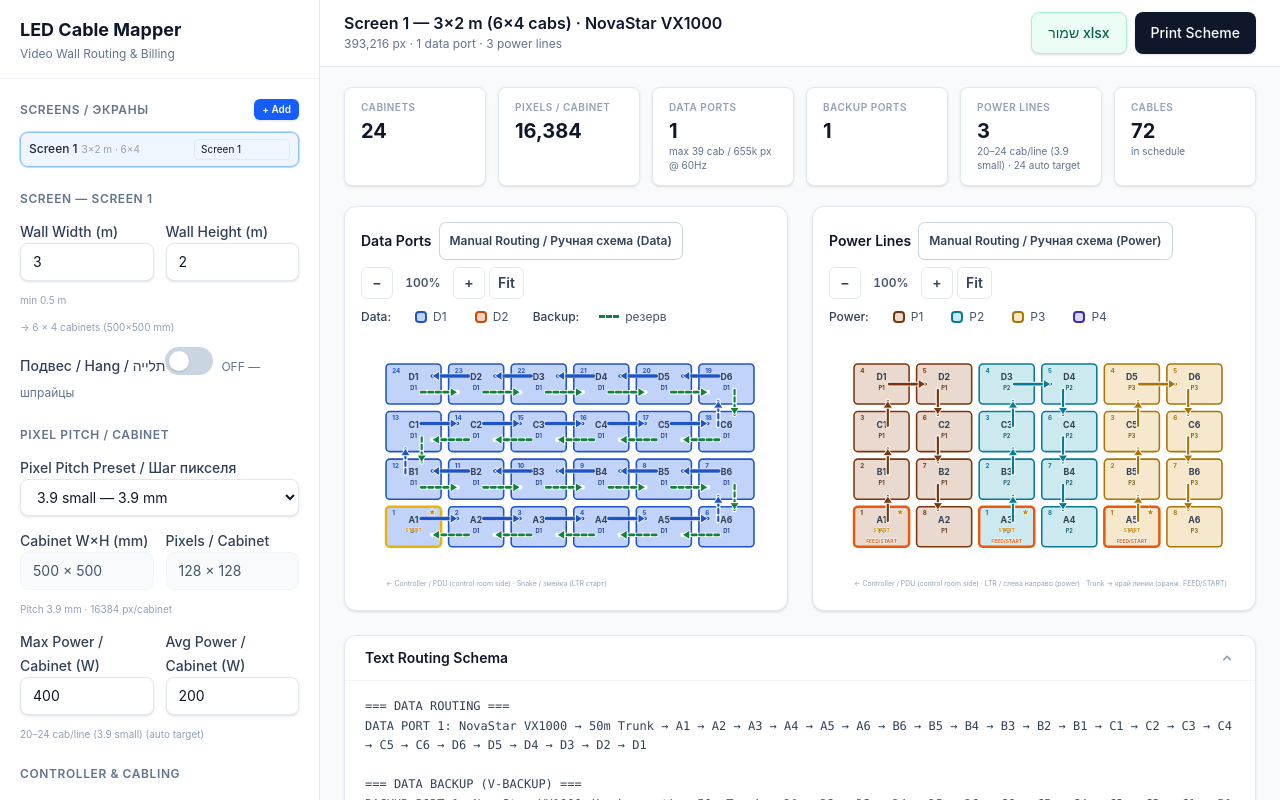
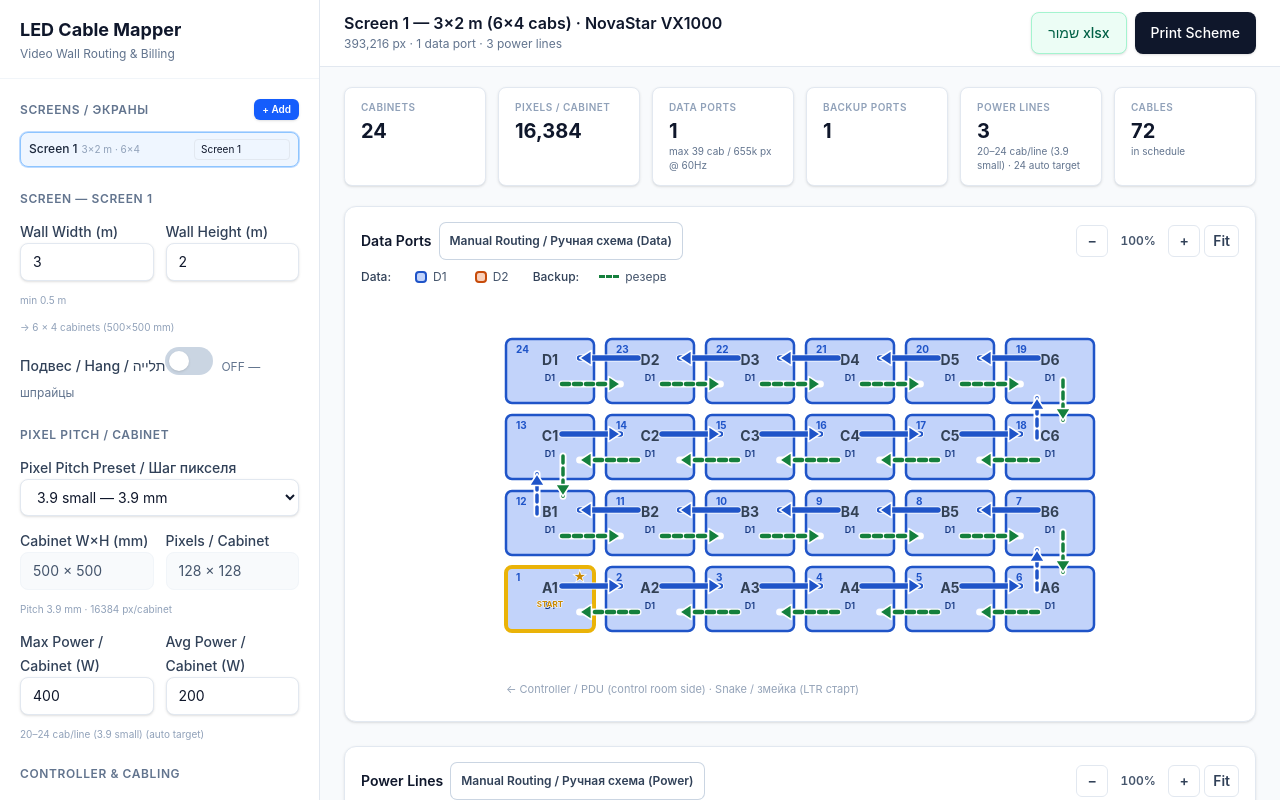
Before and after one commit to GIN1104/led-cable-mapper, a React (Vite) app: page / in a window 1280 px wide. Built offline with nearby package versions, Linux system fonts and the light colour scheme.

Commit message:
feat: default grid layout to stacked
Co-authored-by: Cursor <cursoragent@cursor.com>

```diff
--- a/src/App.tsx
+++ b/src/App.tsx
@@ -79,7 +79,7 @@ export default function App() {
     [DEFAULT_PROJECT.activeScreenId]: { ...EMPTY_SCREEN_ROUTING },
   })
   const [emptyPaintMode, setEmptyPaintMode] = useState(false)
-  const [gridLayout, setGridLayout] = useState<GridLayout>('side-by-side')
+  const [gridLayout, setGridLayout] = useState<GridLayout>('stacked')
   const [showCombinedPacking, setShowCombinedPacking] = useState(false)
   const [equipmentList, setEquipmentList] = useState<EquipmentListState | null>(null)
   /** Стеки отмены последнего заполнения — отдельно для Data и Power по экрану */
```
